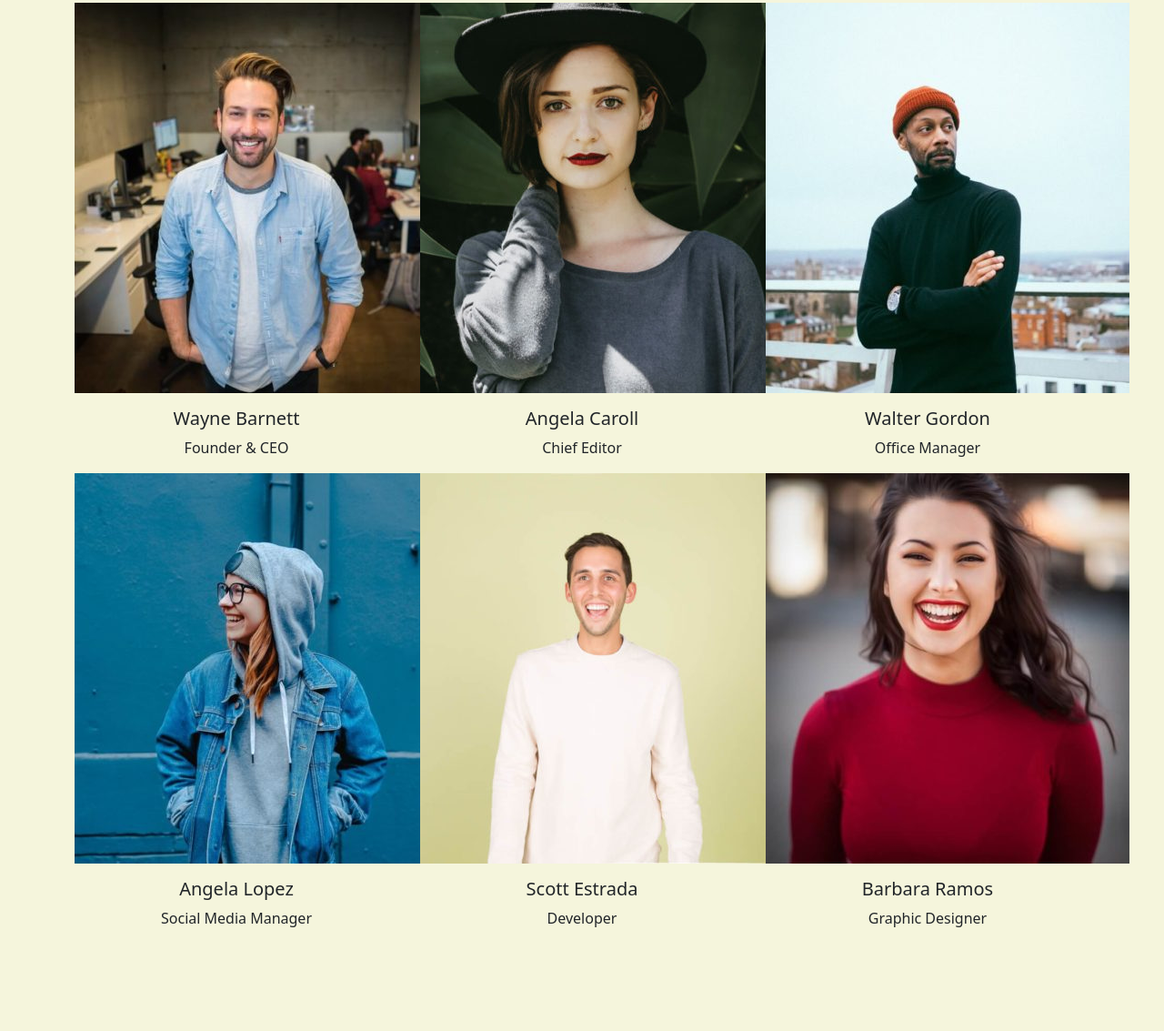
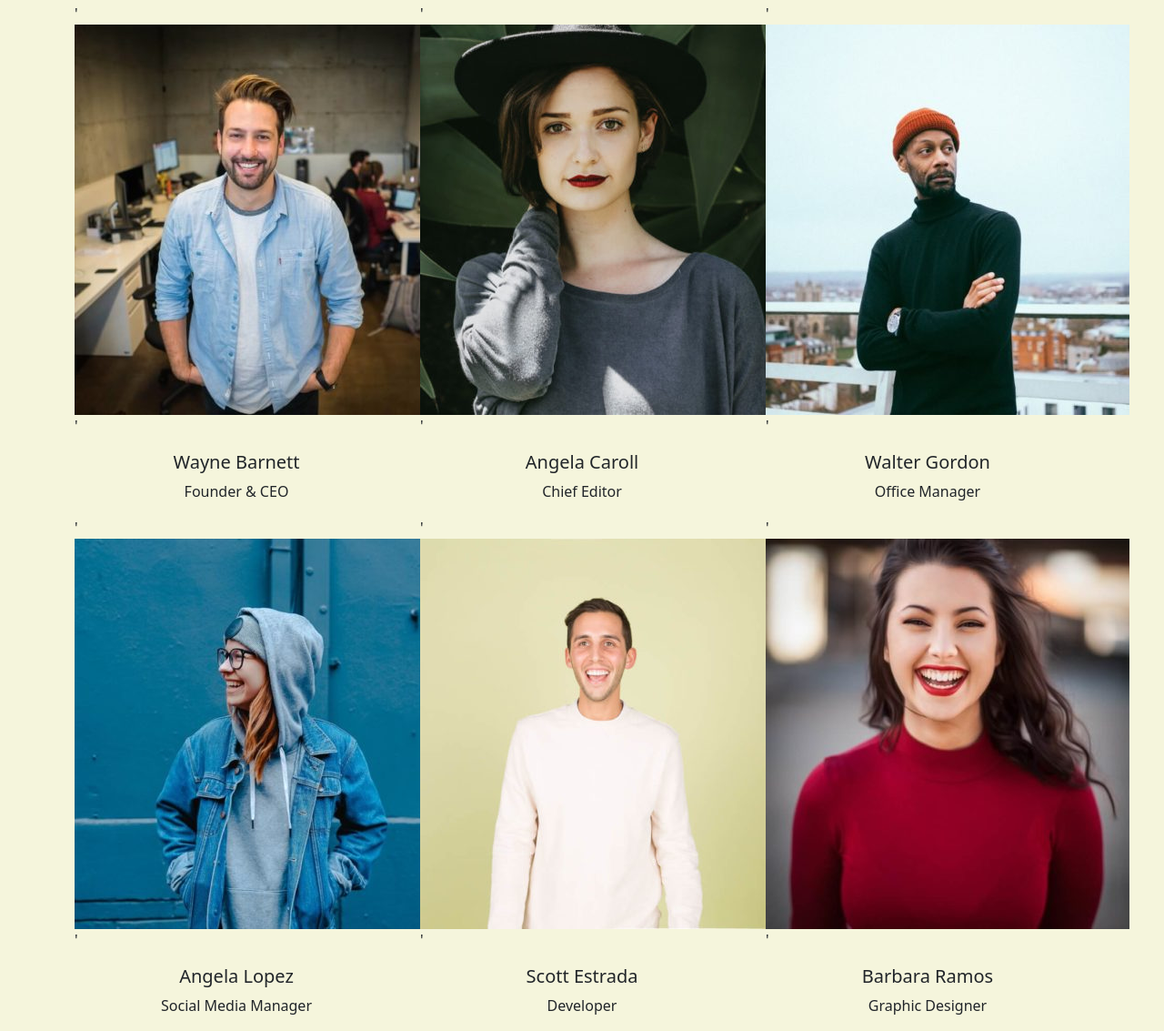
Before and after one commit to SquallStrifeX/js-our-team, a plain HTML site: page index.html in a window 1280 px wide. Shown: the part 175-1308 px from the top of the page at 91% size. Before the commit the page ends 1212 px from the top, so only its background shows below. Drawn offline with nearby package versions, Linux system fonts and the light colour scheme; files whose address does not match are found by name.

Commit message:
fixed and end exercise

```diff
--- a/index.html
+++ b/index.html
@@ -17,62 +17,7 @@
         </div>
     </div>
    <div class="container ">
-    <div class="row">
-        <div class="col-4">
-          <div >
-            <div class="imagex image"></div>
-            <div class="card-body">
-              <h5 class="card-title nome text-center "></h5>
-              <p class="card-text text-center ruolo"></p>
-              </div>
-            </div>
-          </div>
-          <div class="col-4">
-            <div >
-              <div class="imagex image"></div>
-              <div class="card-body">
-                <h5 class="card-title nome text-center"></h5>
-                <p class="card-text text-center ruolo"></p>
-                </div>
-              </div>
-            </div>
-            <div class="col-4">
-                <div >
-                  <div class="imagex image"></div>
-                  <div class="card-body">
-                    <h5 class="card-title nome text-center"></h5>
-                    <p class="card-text text-center ruolo"></p>
-                    </div>
-                  </div>
-                </div>
-                <div class="col-4">
-                    <div >
-                      <div class="imagex image"></div>
-                      <div class="card-body">
-                        <h5 class="card-title nome text-center"></h5>
-                        <p class="card-text text-center ruolo"></p>
-                        </div>
-                      </div>
-                    </div>
-                    <div class="col-4">
-                        <div >
-                          <div class="imagex image"></div>
-                          <div class="card-body">
-                            <h5 class="card-title nome text-center"></h5>
-                            <p class="card-text text-center ruolo"></p>
-                            </div>
-                          </div>
-                        </div>
-                        <div class="col-4">
-                            <div >
-                              <div class="imagex image"></div>
-                              <div class="card-body">
-                                <h5 class="card-title nome text-center"></h5>
-                                <p class="card-text text-center ruolo"></p>
-                                </div>
-                              </div>
-                            </div>
-
+    <div class="row" id="tutto">
 
         </div>
     </div>
--- a/js/script.js
+++ b/js/script.js
@@ -34,12 +34,17 @@ let dipendenti = [
     },
 ]
 
-for (i=0; i<=dipendenti.length; i++){
+for (i=0; i<dipendenti.length; i++){
     console.log(dipendenti[i]);
-    let nome = document.querySelectorAll('.nome')
-    let ruolo = document.querySelectorAll('.ruolo')
-    let imagex = document.querySelectorAll('.imagex')
-    nome[i].innerHTML = dipendenti[i]['nome']
-    ruolo[i].innerHTML = dipendenti[i]['ruolo']
-    imagex[i].innerHTML = '<img src=".//img/' + dipendenti[i]['image'] + '" alt="Immagine dipendente">'
-}
+    let completo = document.getElementById('tutto')
+    let div = document.createElement('div')
+    completo.appendChild(div);
+    div.classList.add('col-4')
+    div.innerHTML = `<div>
+      <div class="imagex">
+      '<img src="./img/${dipendenti[i].image}" alt="Immagine dipendente">'</div>
+      <div class="card-body">
+        <h5 class="card-title nome text-center ">${dipendenti[i].nome}</h5>
+        <p class="card-text text-center ruolo">${dipendenti[i].ruolo}</p>
+        </div>
+      </div>`}
```
